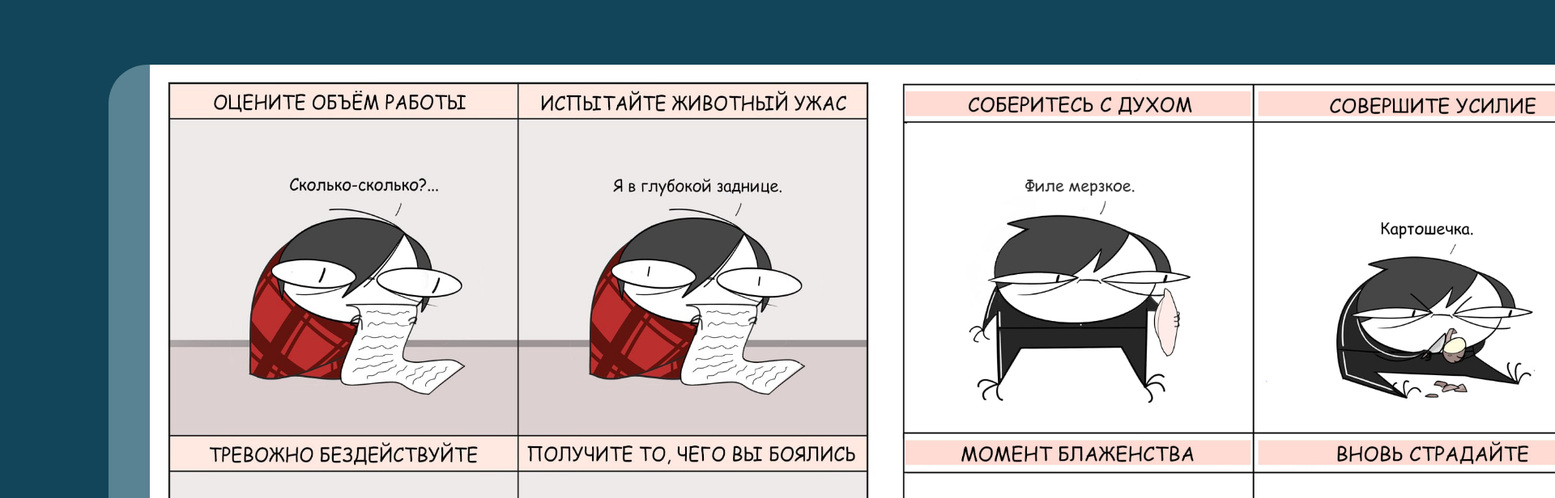
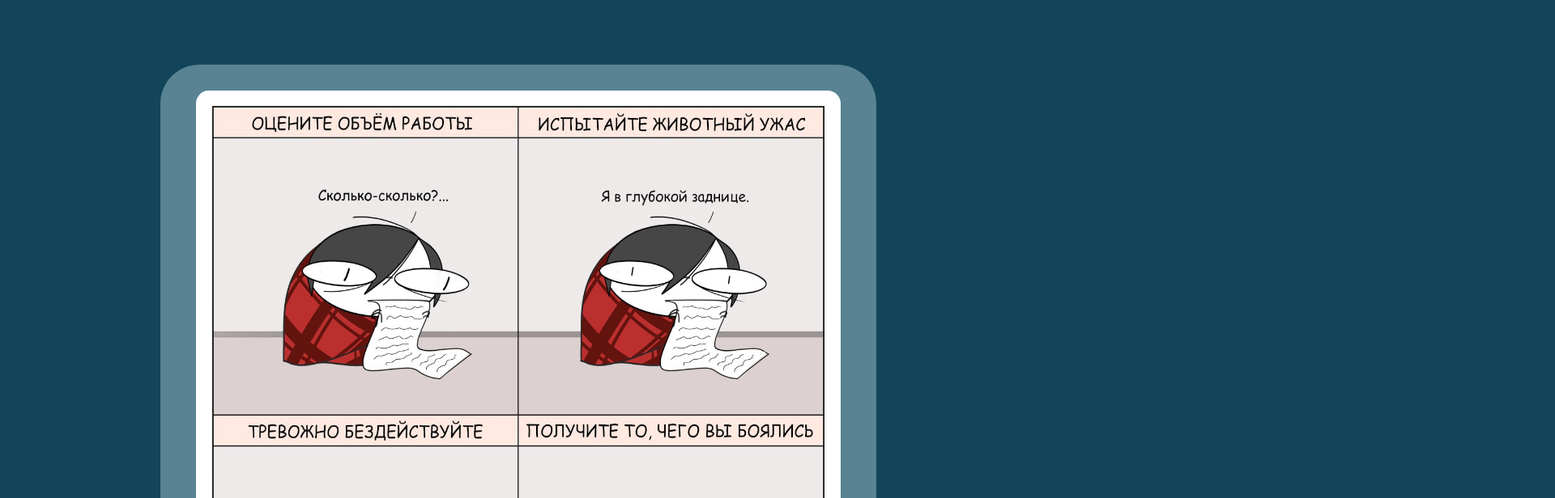
Before and after one commit to Igel-k/cssMemeSlider, a plain HTML site: page cssMemeSlider/index.html in a window 1280 px wide. Shown: the top 616 px of the page at 81% size, 1920 px wide, since content can reach past the window. Drawn offline with Linux system fonts and the light colour scheme.

Commit message:
fix: change style (Wed, Sep 11, 2024 09:38:37 PM)

```diff
--- a/cssMemeSlider/style.css
+++ b/cssMemeSlider/style.css
@@ -3,7 +3,7 @@ body {
 }
 
 .slider {
-  width: 80%;
+  width: 70%;
   margin: auto;
   margin-top: 5rem;
   background-color: #598392;
@@ -13,25 +13,25 @@ body {
 .slider__pics {
   width: 90%;
   margin: auto;
-  margin-top: 1rem;
-
-  display: flex;
-  flex-direction: row;
-  flex-wrap: nowrap;
 }
 
 .slider__text {
   width: 70%;
   margin-left: 10%;
   color: #eff6e0;
+}
 
+.slider__pics, .slider__text {
   display: flex;
   flex-direction: row;
   flex-wrap: nowrap;
+  overflow: hidden;
 }
 
 .pic,
 .text {
   width: 100%;
+  border-radius: 1rem;
   flex-shrink: 0;
+  margin-top: 2rem;
 }
```
